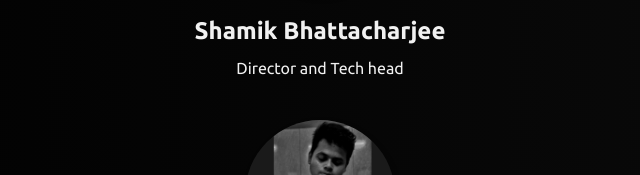
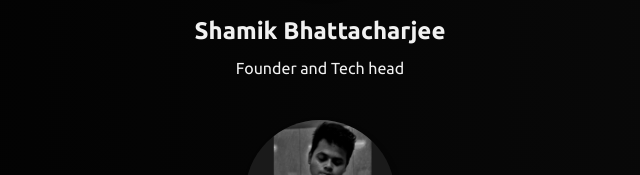
Before and after one commit to codegeek03/JEEnius, a plain HTML site: page home.html in a window 1280 px wide. Shown: the part 1285-1460 px from the top of the page, 320-960 px from the left. Drawn offline with nearby package versions, Linux system fonts and the light colour scheme.

Commit message:
Update home.html

```diff
--- a/home.html
+++ b/home.html
@@ -73,7 +73,7 @@
             <img src="20230629_162006.jpg"
                 alt="Team Member 1">
             <h3>Shamik Bhattacharjee</h3>
-            <p>Director and Tech head</p>
+            <p>Founder and Tech head</p>
         </div>
         <div class="team-member">
             <img src="355670529_1709685356121017_5983488385810134917_n.jpg"
```
